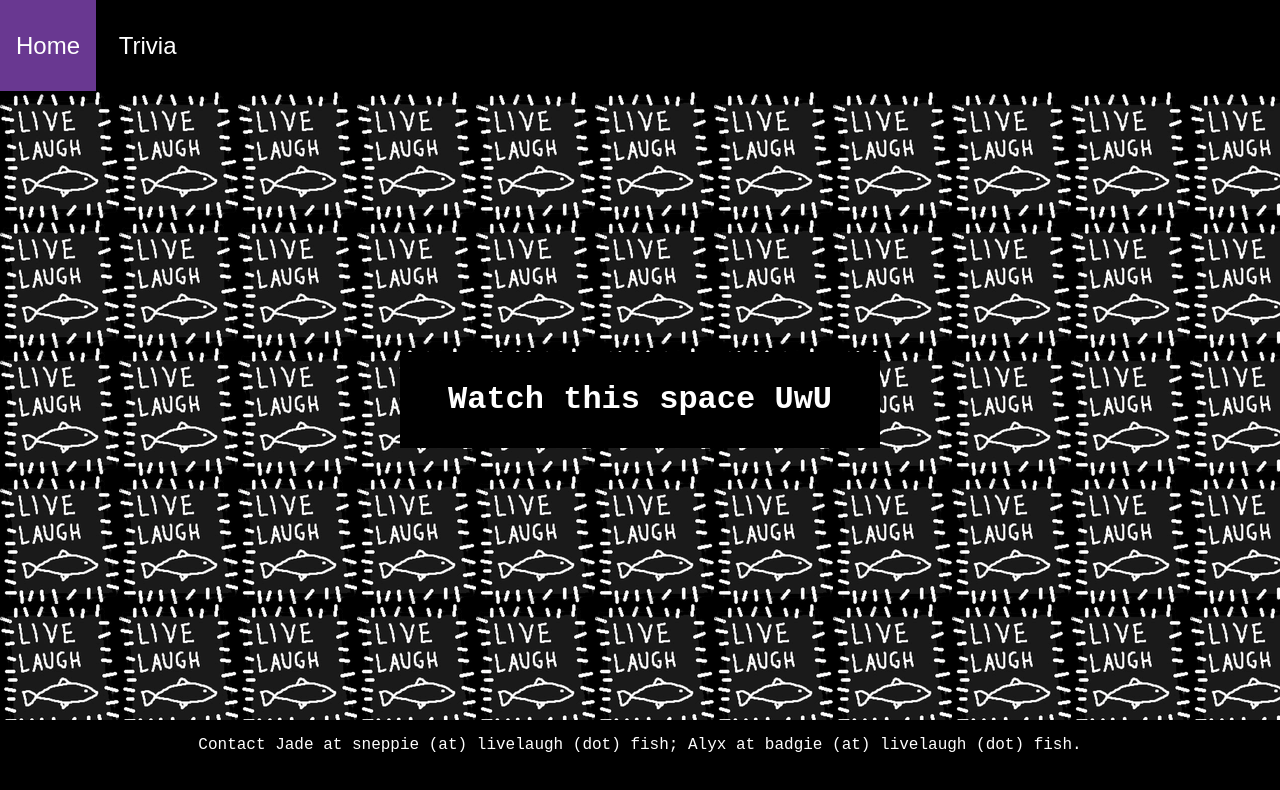
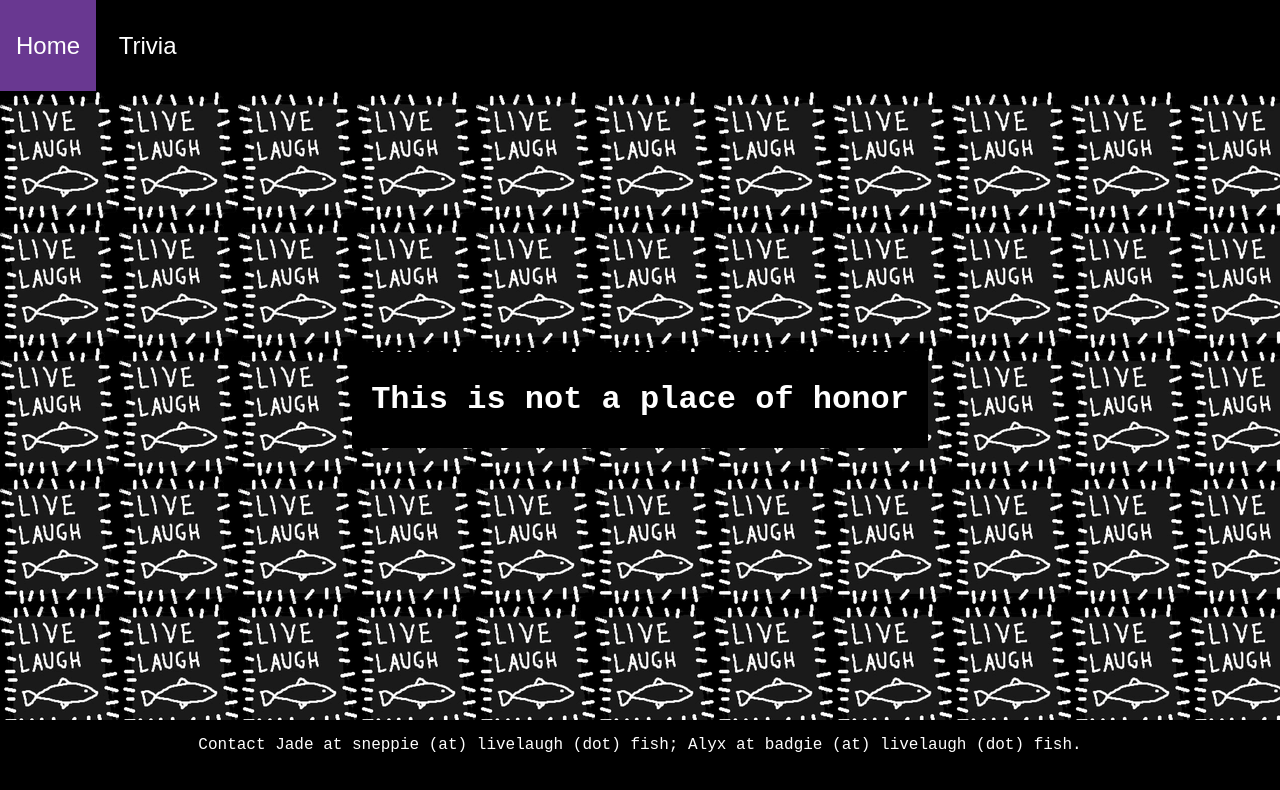
Before and after one commit to livelaughfish/livelaughfish.github.io, a plain HTML site: page index.html in a window 1280 px wide. Drawn offline with Linux system fonts and the light colour scheme.

Commit message:
change index.css and change placeholder message

```diff
--- a/index.css
+++ b/index.css
@@ -1,7 +1,10 @@
 #centerblock {
     background-color: black;
+
     height: 1in;
-    width: 5in;
+
+    min-width: 2in;
+    max-width: 6in;
 
     position: absolute;
     top:0;
@@ -19,7 +22,7 @@ h1.temporary {
     font-family: 'Courier New', monospace;
     font-size: 2pc;
     font-weight: bold;
-    margin-top: 6%;
+    margin-top: 5%;
     margin-bottom: 20%;
 }
 
--- a/index.html
+++ b/index.html
@@ -16,7 +16,7 @@
 	<main>
 		<div id="content-wrap">
 			<div id="centerblock">
-				<h1 class="temporary"> Watch this space UwU </h1>
+				<h1 class="temporary"> This is not a place of honor </h1>
 			</div>
 		</div>
 	</main>
```
